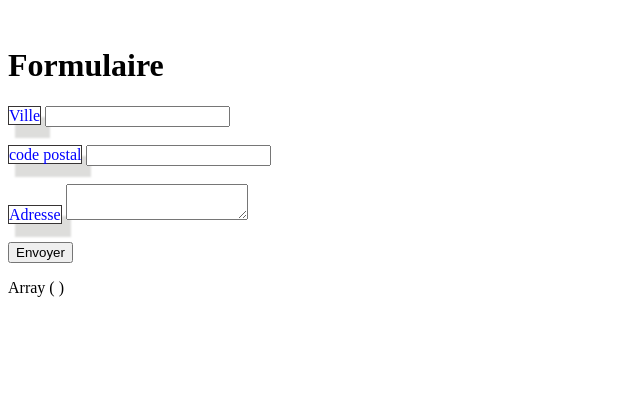
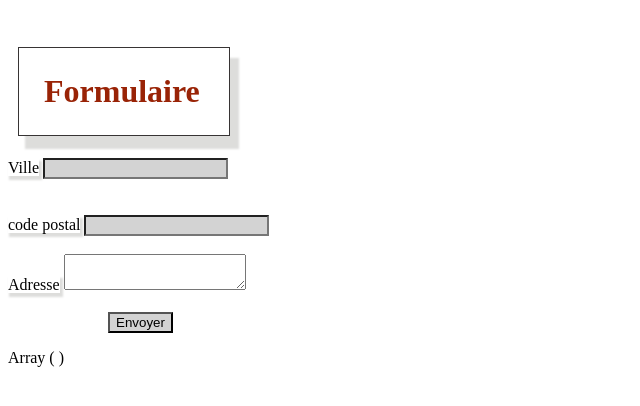
Before and after one commit to SebastienDelrueW/PHP, a PHP site: page /exercice.php in a window 1280 px wide. Shown: the top 406 px of the page, without its empty margins (0-640 px from the left). Run offline with PHP 8.4, Linux system fonts and the light colour scheme.

Commit message:
correction php

```diff
--- a/03_POST/adresses.txt
+++ b/03_POST/adresses.txt
@@ -1 +1,4 @@
-qsfFs-1515-popo
+
+5 avenue de Diana-75002-Paris
+28 Yellow street -SDw589-Londres
+75 Avenue Jean Lolive-93500-Pantin
--- a/03_POST/exercice.php
+++ b/03_POST/exercice.php
@@ -1,11 +1,32 @@
-
 <style>
-  label {
-        color:blue;
+  h1 {
+        color:#992306;
         border: 1px solid rgb(55, 52, 52);
         box-shadow: 8px 12px 2px 1px rgba(87, 84, 76, 0.2);
-        width: 200px;
+        width: 160px;
+        padding:25px;
+        margin-left: 10px;
     }
+    p{
+        color:black;
+        font-family: fantasy;
+        font-size: 15px;
+    }
+    .bouton{
+        margin-left:100px;
+    }
+
+    .bouton:hover{
+        color:lightgrey;
+    }
+    label {
+        color:marron;
+        box-shadow: 2px 3px 2px 1px rgba(87, 84, 76, 0.2);
+    }
+    input{
+        background-color:lightgrey;
+    }
+
 </style>
 <?php
 // Exercice
@@ -19,7 +40,8 @@
     <div>
         <label for="ville">Ville</label>
         <input type="text" name="ville" id="ville">
-    </div>
+     </div>
+    <br>
     <br>
     <div>
         <label for="code">code postal</label>
@@ -32,7 +54,9 @@
     </div>
     <br>
     <div>
-        <input type="submit" value="Envoyer">
+    <div class="bouton">
+    <input type="submit" value="Envoyer">
+    </div>
     </div>
 </form>
 <?php
```
Also changed, not shown: 01_base/exemples.php (+27 -18 lines), 03_POST/formulaire.php (+24 -1 lines), 1 other file.
